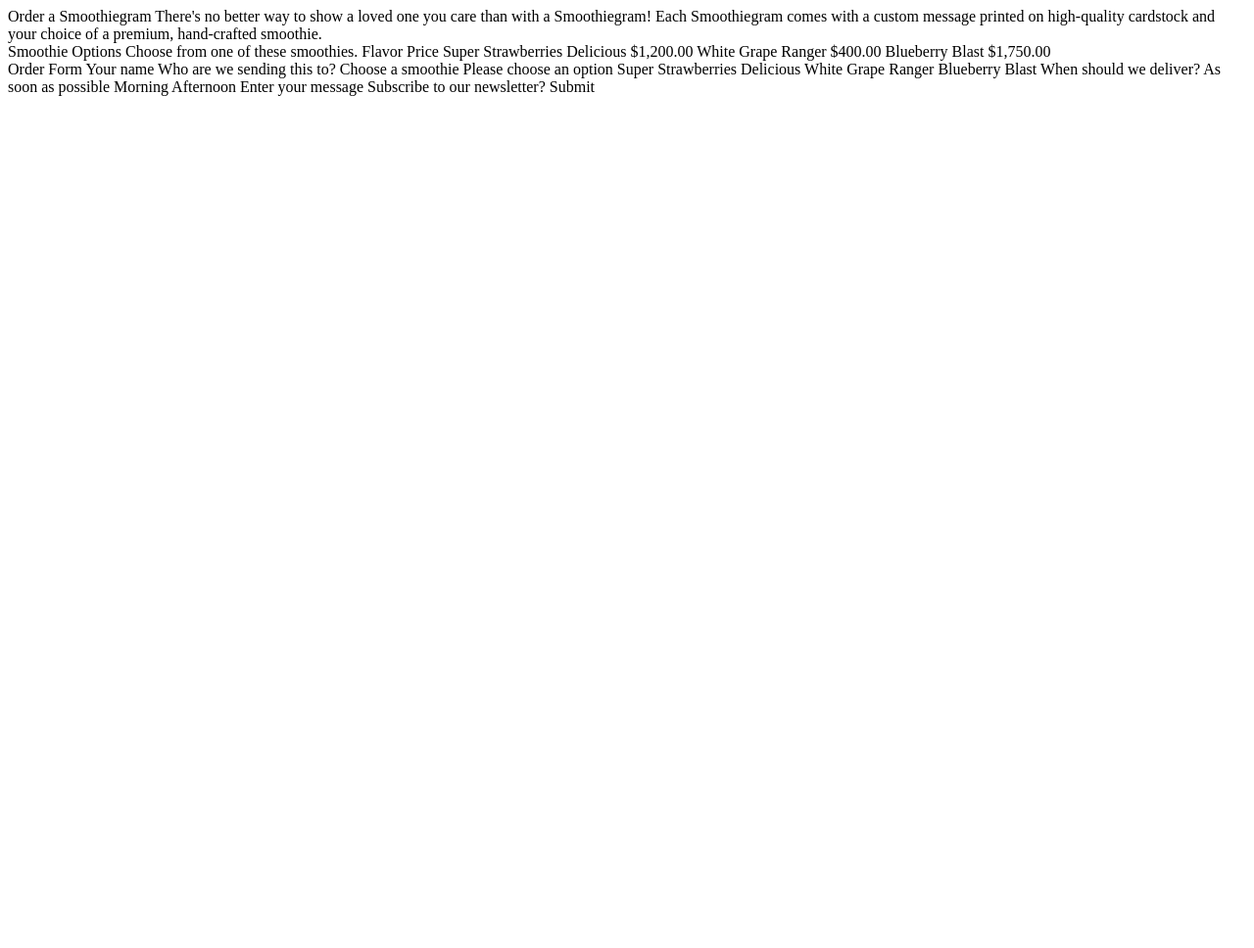
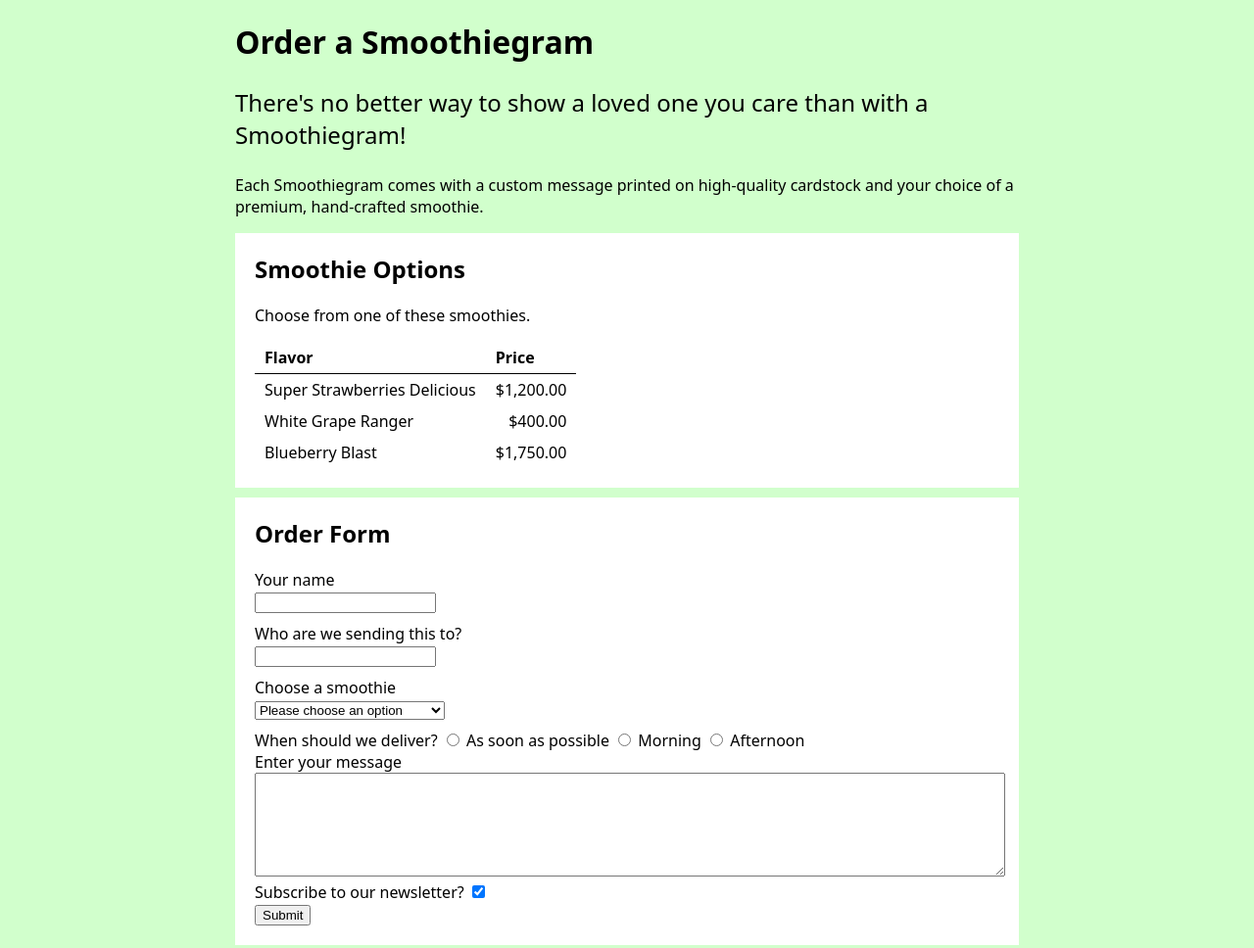
Before and after one commit to tycannon1/LAB_htmlcss, a plain HTML site: page index.html in a window 1280 px wide. Shown: the whole page at 98% size. Before the commit the page ends 800 px from the top, so only its background shows below. Drawn offline with Linux system fonts and the light colour scheme.

Commit message:
last commit

```diff
--- a/index.html
+++ b/index.html
@@ -4,26 +4,103 @@
     <meta charset="UTF-8" />
     <meta name="viewport" content="width=device-width, initial-scale=1.0" />
     <title>Order a Smoothiegram!</title>
+    <link rel="stylesheet" href="style.css" />
   </head>
 
   <body>
+    <div id="container">
     <header>
-      Order a Smoothiegram There's no better way to show a loved one you care than with a
-      Smoothiegram! Each Smoothiegram comes with a custom message printed on high-quality cardstock
+      <h1>Order a Smoothiegram</h1>
+
+     <p class="lead"> There's no better way to show a loved one you care than with a
+      Smoothiegram!
+    </p>
+
+      <p>Each Smoothiegram comes with a custom message printed on high-quality cardstock
       and your choice of a premium, hand-crafted smoothie.
+    </p>
     </header>
 
     <main>
       <section>
-        Smoothie Options Choose from one of these smoothies. Flavor Price Super Strawberries
-        Delicious $1,200.00 White Grape Ranger $400.00 Blueberry Blast $1,750.00
+        <h2>Smoothie Options</h2>
+
+       <p>Choose from one of these smoothies.</p>
+       <table>
+        <thread>
+          <tr>
+          <th>Flavor</th>
+          <th>Price</th>
+        </tr>
+        </thread>
+      <tbody>
+        <tr>
+         <td>Super Strawberries Delicious</td>
+         <td class="price">$1,200.00</td>
+       </tr>
+       <tr>
+        <td>White Grape Ranger</td>
+        <td class="price">$400.00</td>
+        </tr>
+        <tr>
+        <td>Blueberry Blast</td>
+        <td class="price">$1,750.00</td>
+      </tr>
+      </tbody>
+      </table>
       </section>
 
       <section>
-        Order Form Your name Who are we sending this to? Choose a smoothie Please choose an option
-        Super Strawberries Delicious White Grape Ranger Blueberry Blast When should we deliver? As
-        soon as possible Morning Afternoon Enter your message Subscribe to our newsletter? Submit
+        <h2>Order Form</h2>
+<form>
+  <div class="form-group">
+       <label> Your name </label>
+       <input type="text" name="sender"/>
+</div>
+
+<div class="form-group">
+      <label>Who are we sending this to?</label>
+      <input type="text" name="recipient">
+    </div>
+
+    <div class="form-group">
+       <label> Choose a smoothie </label>
+       <select name="smoothie">
+       <option value=""> Please choose an option</option>
+       <option value= "Super Strawberries Delicious">Super Strawberries Delicious</option>
+       <option value= "White Grape Ranger">White Grape Ranger</option>
+      <option value= "Blueberry Blast">Blueberry Blast</option>
+      </select>
+    </div>
+<div calss="form-group">
+        <span>When should we deliver?</span>
+
+        <input type="radio" name="delivery-time" value="asap" />
+        <label class ="inline-label">As soon as possible</label>
+
+        <input type="radio" name="delivery-time" value="am"/>
+        <label class="inline-label">Morning</label>
+
+        <input type="radio" name="delivery-time" value="pm"/>
+        <label class="inline-label">Afternoon</label>
+      </div>
+
+      <div calss="form-group">
+        <label>Enter your message</label>
+        <textarea name="message"></textarea>
+      </div>
+
+      <div calss="form-group">
+        <label class="inline-label">Subscribe to our newsletter?</label>
+        <input type="checkbox" name="subscribe" value="yes" checked />
+      </div>
+
+      <div calss="form-group">
+        <button type="submit">Submit</button>
+      </div>
+</form>
       </section>
     </main>
+  </div>
   </body>
 </html>
--- /dev/null
+++ b/style.css
@@ -0,0 +1,48 @@
+body {
+    font-family: system-ui, sans-serif;
+    background: #d1ffcc;
+  }
+  .lead {
+    font-size: 1.5em;
+    font-weight: 300;
+  }
+  section {
+    background: white;
+    padding: 20px;
+    margin: 10px 0;
+  }
+  section h2 {
+    margin-top: 0;
+  }
+  th {
+    text-align: start;
+    border-bottom: 1px solid black;
+  }
+  table {
+    border-collapse: collapse;
+  }
+  th,
+  td {
+    padding: 5px 10px;
+  }
+  td.price{
+    text-align: end;
+  }
+  .form-group {
+    margin-bottom: 10px;
+  }
+  label {
+    display: block;
+  }
+  .inline-label{
+    display: inline-block;
+  }
+  textarea{
+    width: 100%;
+    min-height: 100px;
+  }
+  #container {
+    max-width: 800px;
+    margin-left: auto;
+    margin-right: auto;
+  }
```
